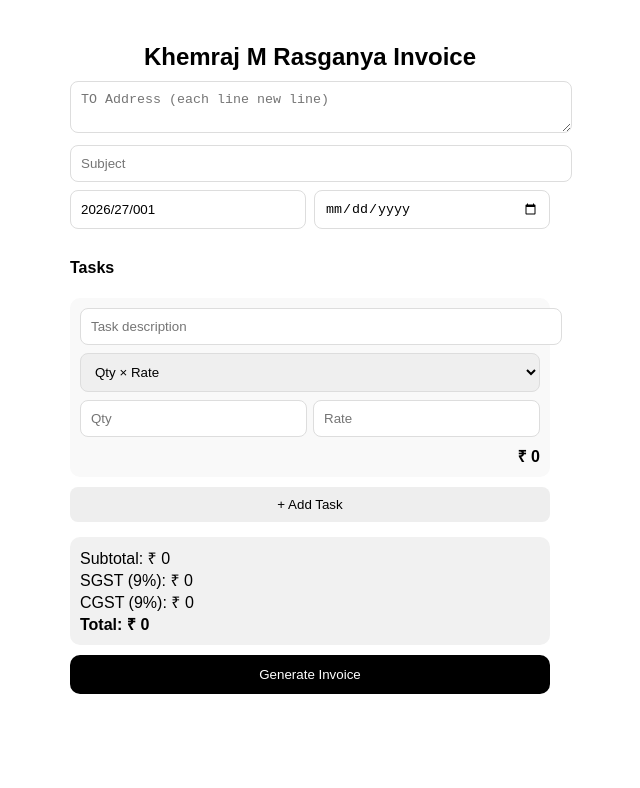
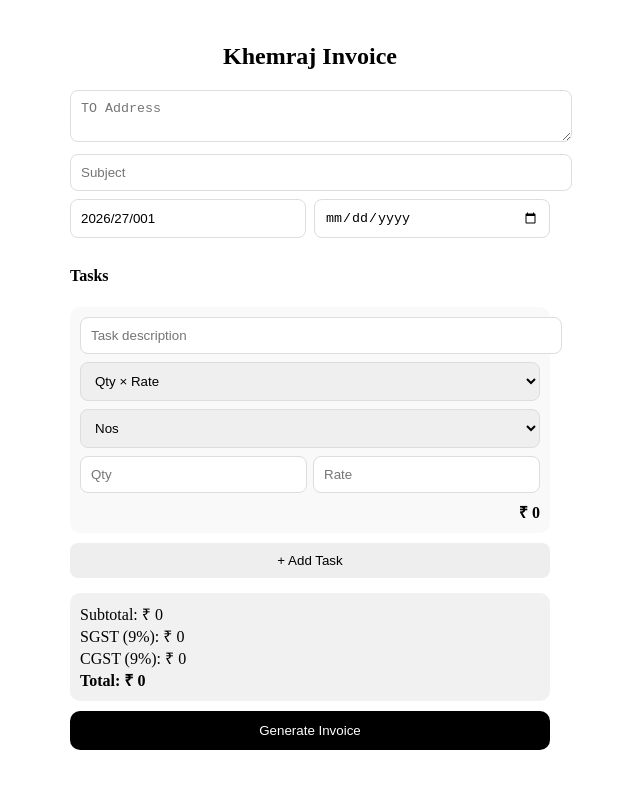
Before and after one commit to mitradaniel/gen_invoice, a Next.js app: page / in a window 1280 px wide. Shown: the top 788 px of the page, without its empty margins (330-970 px from the left). Built offline with nearby package versions, Linux system fonts and the light colour scheme.

Commit message:
Update page.js

```diff
--- a/app/page.js
+++ b/app/page.js
@@ -3,16 +3,19 @@ import { useState } from "react";
 
 export default function Page() {
   const [tasks, setTasks] = useState([
-    { name: "", qty: 0, rate: 0, amount: 0, mode: "qty" }
+    { name: "", qty: 0, rate: 0, amount: 0, unit: "Nos", mode: "qty" }
   ]);
 
   const [subject, setSubject] = useState("");
   const [invoice, setInvoice] = useState("2026/27/001");
   const [date, setDate] = useState("");
-  const [to, setTo] = useState(""); // ✅ ADDED
+  const [to, setTo] = useState("");
 
   const addTask = () => {
-    setTasks([...tasks, { name: "", qty: 0, rate: 0, amount: 0, mode: "qty" }]);
+    setTasks([
+      ...tasks,
+      { name: "", qty: 0, rate: 0, amount: 0, unit: "Nos", mode: "qty" }
+    ]);
   };
 
   const updateTask = (i, field, value) => {
@@ -21,8 +24,11 @@ export default function Page() {
     setTasks(updated);
   };
 
+  // 🔥 CORE CALCULATION LOGIC
   const getTotal = (t) => {
-    return t.mode === "qty" ? t.qty * t.rate : t.amount;
+    if (t.mode === "qty") return (t.qty || 0) * (t.rate || 0);
+    if (t.mode === "rate") return t.rate || 0;
+    return t.amount || 0;
   };
 
   const subtotal = tasks.reduce((s, t) => s + getTotal(t), 0);
@@ -31,20 +37,15 @@ export default function Page() {
   const total = subtotal + sgst + cgst;
 
   const generatePDF = async () => {
-    try {
     const res = await fetch("/api/generate", {
       method: "POST",
       headers: { "Content-Type": "application/json" },
-
-        // ✅ UPDATED JSON
       body: JSON.stringify({
         to,
-
         tasks,
         subject,
         invoice,
         date,
-
         subtotal,
         sgst,
         cgst,
@@ -64,28 +65,21 @@ export default function Page() {
     a.href = url;
     a.download = `${invoice}_${subject}.pdf`;
     a.click();
-    } catch (err) {
-      alert("Error generating PDF");
-    }
   };
 
   return (
-    <div style={{ maxWidth: 480, margin: "auto", padding: 15, fontFamily: "sans-serif" }}>
+    <div style={{ maxWidth: 480, margin: "auto", padding: 15 }}>
 
-      {/* TITLE */}
-      <h2 style={{ textAlign: "center", marginBottom: 10 }}>
-        Khemraj M Rasganya Invoice
-      </h2>
+      <h2 style={{ textAlign: "center" }}>Khemraj Invoice</h2>
 
-      {/* ✅ TO FIELD (NEW) */}
+      {/* TO */}
       <textarea
-        placeholder="TO Address (each line new line)"
+        placeholder="TO Address"
         value={to}
         onChange={(e) => setTo(e.target.value)}
         style={input}
       />
 
-      {/* SUBJECT */}
       <input
         placeholder="Subject"
         value={subject}
@@ -93,21 +87,11 @@ export default function Page() {
         style={input}
       />
 
-      {/* INVOICE + DATE */}
       <div style={{ display: "flex", gap: 8 }}>
-        <input
-          value={invoice}
-          onChange={(e) => setInvoice(e.target.value)}
-          style={{ ...input, flex: 1 }}
-        />
-        <input
-          type="date"
-          onChange={(e) => setDate(e.target.value)}
-          style={{ ...input, flex: 1 }}
-        />
+        <input value={invoice} onChange={(e) => setInvoice(e.target.value)} style={input}/>
+        <input type="date" onChange={(e) => setDate(e.target.value)} style={input}/>
       </div>
 
-      {/* TASKS */}
       <h4>Tasks</h4>
 
       {tasks.map((t, i) => (
@@ -120,16 +104,32 @@ export default function Page() {
             style={input}
           />
 
+          {/* MODE */}
           <select
             value={t.mode}
             onChange={(e) => updateTask(i, "mode", e.target.value)}
             style={input}
           >
             <option value="qty">Qty × Rate</option>
+            <option value="rate">Rate Only</option>
             <option value="direct">Direct Amount</option>
           </select>
 
-          {t.mode === "qty" ? (
+          {/* UNIT DROPDOWN */}
+          {t.mode === "qty" && (
+            <select
+              value={t.unit}
+              onChange={(e) => updateTask(i, "unit", e.target.value)}
+              style={input}
+            >
+              <option value="Sqft">Sqft</option>
+              <option value="Nos">Nos</option>
+              <option value="RFT">RFT</option>
+            </select>
+          )}
+
+          {/* INPUTS */}
+          {t.mode === "qty" && (
             <div style={{ display: "flex", gap: 6 }}>
               <input
                 type="number"
@@ -144,7 +144,18 @@ export default function Page() {
                 style={input}
               />
             </div>
-          ) : (
+          )}
+
+          {t.mode === "rate" && (
+            <input
+              type="number"
+              placeholder="Rate"
+              onChange={(e) => updateTask(i, "rate", +e.target.value)}
+              style={input}
+            />
+          )}
+
+          {t.mode === "direct" && (
             <input
               type="number"
               placeholder="Amount"
@@ -161,12 +172,11 @@ export default function Page() {
 
       <button onClick={addTask} style={addBtn}>+ Add Task</button>
 
-      {/* SUMMARY */}
       <div style={summary}>
         <div>Subtotal: ₹ {subtotal}</div>
         <div>SGST (9%): ₹ {sgst.toFixed(0)}</div>
         <div>CGST (9%): ₹ {cgst.toFixed(0)}</div>
-        <div style={{ fontWeight: "bold" }}>Total: ₹ {total.toFixed(0)}</div>
+        <div><b>Total: ₹ {total.toFixed(0)}</b></div>
       </div>
 
       <button onClick={generatePDF} style={mainBtn}>
```
Lines whose indentation alone changed are shown as unchanged.
